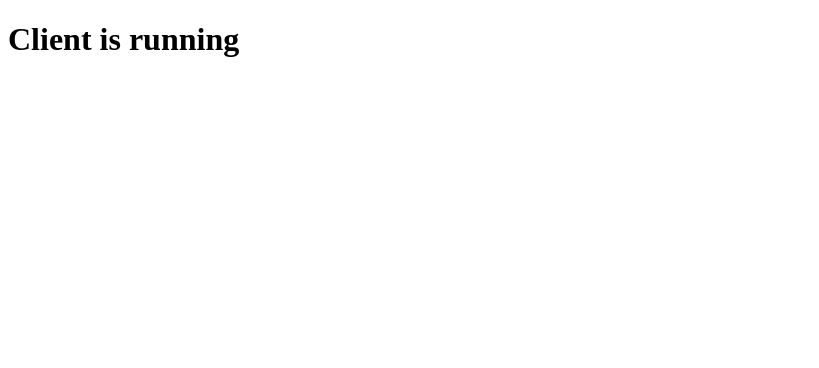
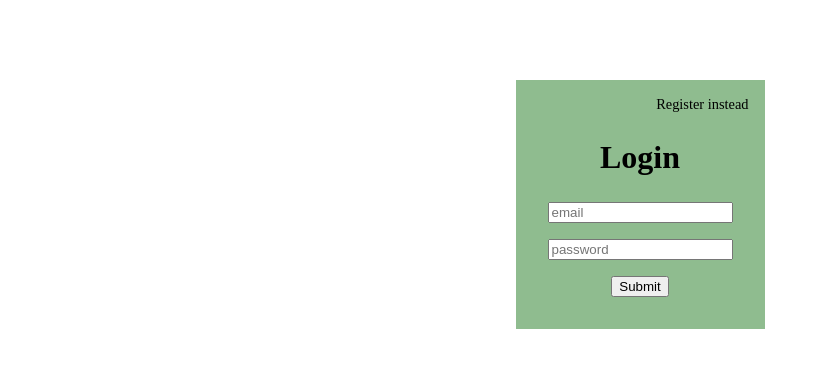
Before and after one commit to MoophHD/stack-overflow-clone, a React (Create React App) app in the folder client/: page / in a window 1280 px wide. Shown: the top 368 px of the page, without its empty margins (0-819 px from the left). Built offline with nearby package versions, Linux system fonts and the light colour scheme.

Commit message:
create simple auth page

```diff
--- a/client/package.json
+++ b/client/package.json
@@ -8,7 +8,9 @@
     "@testing-library/user-event": "^12.2.0",
     "react": "^17.0.1",
     "react-dom": "^17.0.1",
+    "react-hook-form": "^6.11.0",
     "react-scripts": "4.0.0",
+    "styled-components": "^5.2.1",
     "web-vitals": "^0.2.4"
   },
   "scripts": {
--- a/client/src/App.js
+++ b/client/src/App.js
@@ -1,7 +1,10 @@
+import Auth from './pages/Auth';
+import './index.css'
+
 function App() {
   return (
     <div className="App">
-      <h1>Client is running</h1>
+      <Auth />
     </div>
   );
 }
--- /dev/null
+++ b/client/src/index.css
@@ -0,0 +1,18 @@
+*,
+*::after,
+*::before {
+  box-sizing: border-box;
+}
+
+body {
+  margin: 0;
+  padding: 0;
+}
+
+#root {
+  min-height: 100vh;
+}
+
+.app {
+  min-height: 100vh;
+}
--- /dev/null
+++ b/client/src/pages/Auth/index.js
@@ -0,0 +1,111 @@
+import { useState } from "react";
+import { useForm } from "react-hook-form";
+import styled from "styled-components";
+
+const Auth = () => {
+  const [isLogin, setIsLogin] = useState(true);
+  // { register, errors, setValue, getValues }
+  const { register, getValues } = useForm({
+    mode: "onChange",
+  });
+
+  return (
+    <Wrapper>
+      <Container>
+        <ChangeTypeBtn onClick={() => setIsLogin(!isLogin)} href="#">
+          {isLogin ? "Register instead" : "Login instead"}
+        </ChangeTypeBtn>
+        <Title>{isLogin ? "Login" : "Register"}</Title>
+
+        <Input type="email" name="email" placeholder="email" ref={register()} />
+
+        {!isLogin && (
+          <>
+            <Input name="firstName" placeholder="first name" ref={register()} />
+            <Input name="lastName" placeholder="last name" ref={register()} />
+            <Input
+              name="jobPosition"
+              placeholder="job position"
+              ref={register()}
+            />
+            <Input
+              name="jobExperience"
+              placeholder="job experience"
+              ref={register()}
+            />
+            <Input name="techStack" placeholder="tech stack" ref={register()} />
+          </>
+        )}
+
+        <Input
+          type="password"
+          name="password"
+          placeholder="password"
+          ref={register()}
+        />
+
+        <SubmitBtn
+          onClick={() => {
+            const data = getValues();
+            console.log(data);
+
+            fetch("/api/auth/login", {
+              headers: {
+                "Content-Type": "application/json",
+              },
+              method: "POST",
+              body: JSON.stringify(data),
+            })
+              .then((res) => res.json())
+              .then((data) => console.log(data));
+          }}
+        >
+          Submit
+        </SubmitBtn>
+      </Container>
+    </Wrapper>
+  );
+};
+
+const Wrapper = styled.div`
+  display: flex;
+  justify-content: center;
+  align-items: flex-start;
+  padding-top: 5rem;
+  height: 100vh;
+  width: 100vw;
+`;
+
+const Container = styled.div`
+  display: flex;
+  flex-direction: column;
+  justify-content: space-around;
+  align-items: center;
+  padding: 2rem;
+  background-color: darkseagreen;
+  position: relative;
+`;
+
+const Title = styled.h2`
+  font-size: 2rem;
+`;
+
+const Input = styled.input`
+  margin-bottom: 1rem;
+  &:last-child {
+    margin: 0;
+  }
+`;
+
+const ChangeTypeBtn = styled.a`
+  position: absolute;
+  right: 1rem;
+  top: 1rem;
+  font-size: 0.9rem;
+  color: inherit;
+  text-decoration: none;
+`;
+
+const SubmitBtn = styled.button``;
+
+export default Auth;
```
Also changed, not shown: 1 other file (tests, documents, lock files or other folders).
